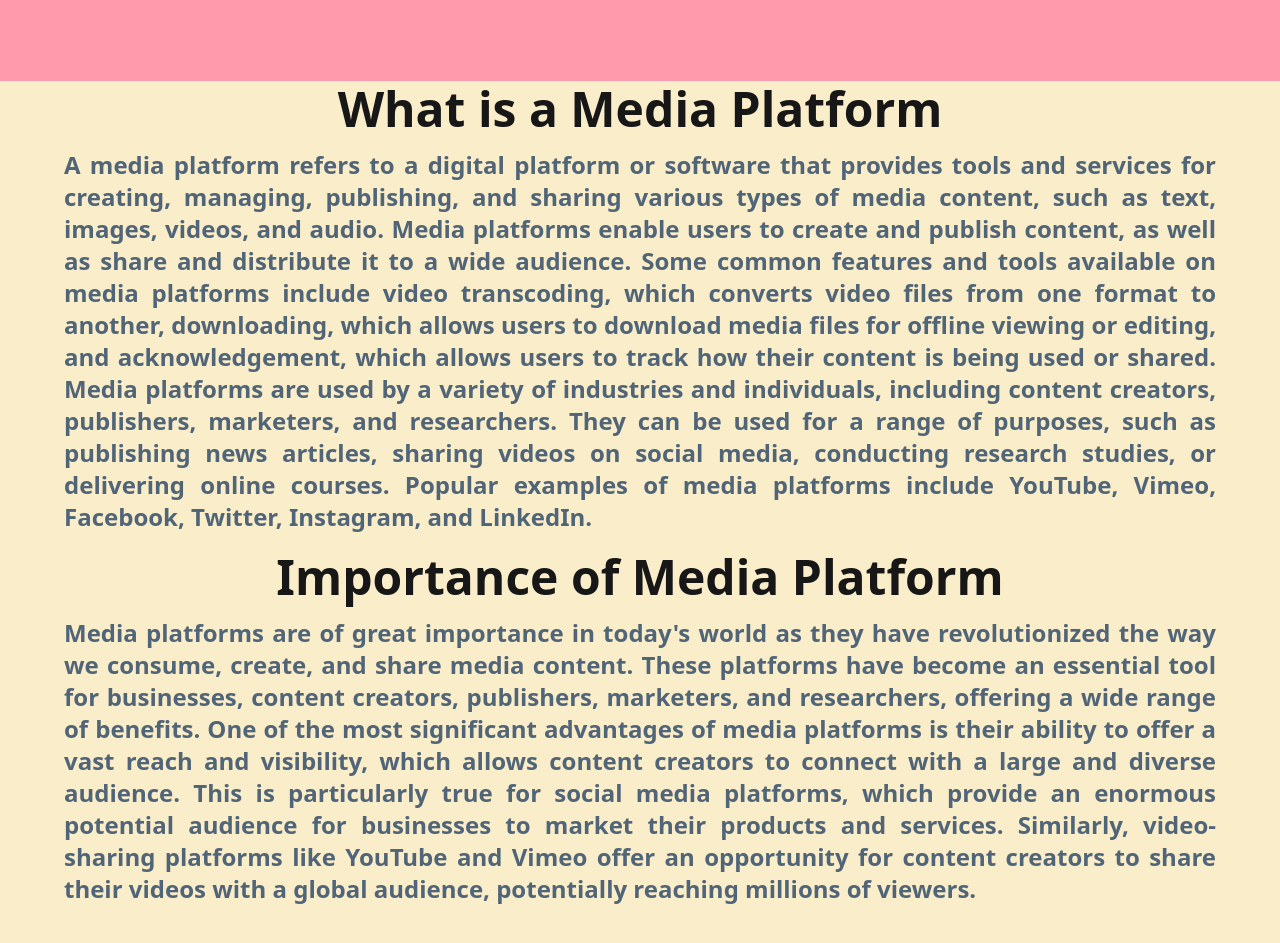
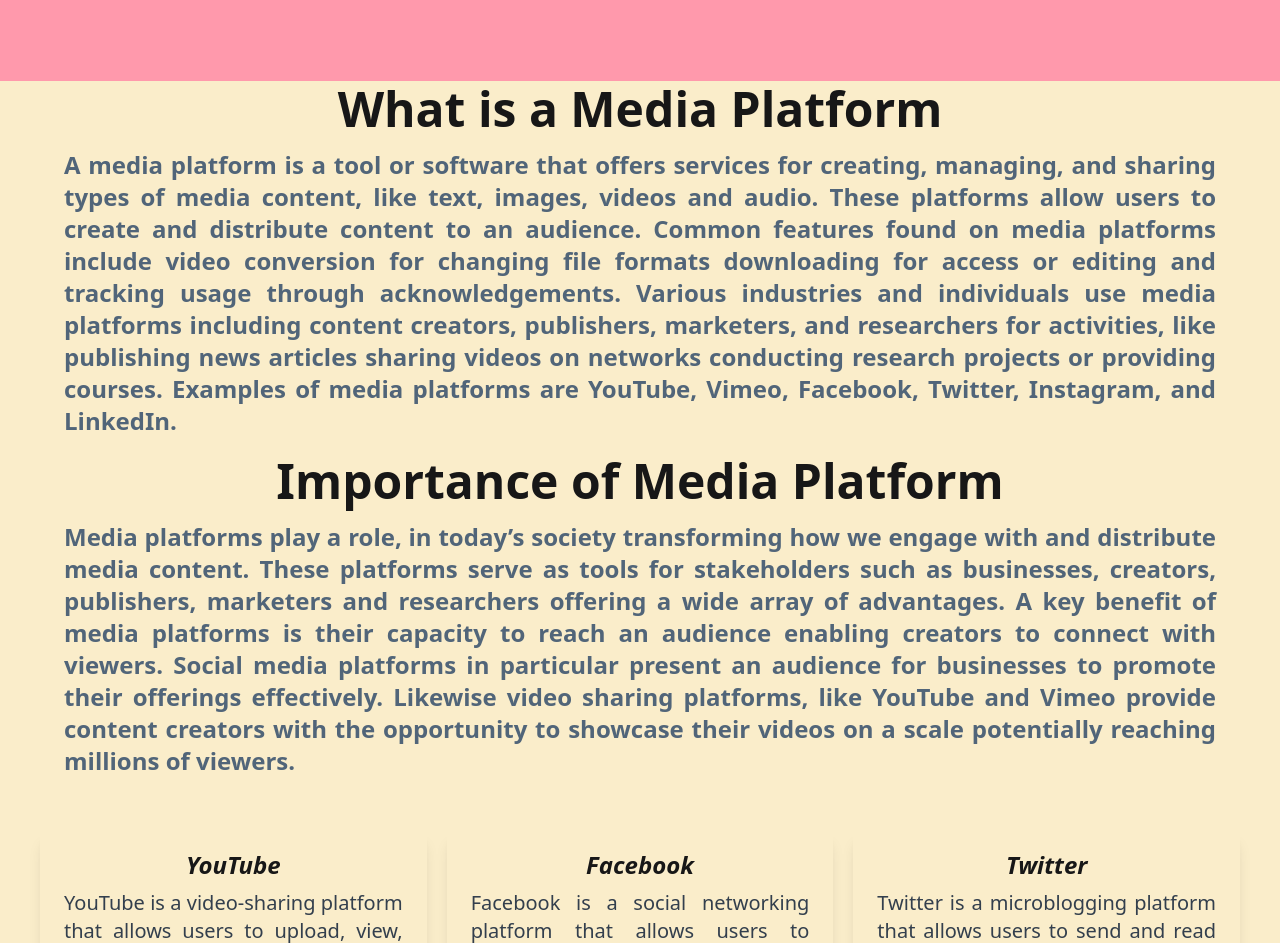
Before and after one commit to yslaa/CSPT1, a website: page Media-Platform.html in a window 1280 px wide. Shown: the part 200-1143 px from the top of the page. Drawn offline with nearby package versions, Linux system fonts and the light colour scheme.

Commit message:
Add video c14

```diff
--- a/Media-Platform.html
+++ b/Media-Platform.html
@@ -74,39 +74,16 @@
       What is a Media Platform
     </h1>
     <h1 class="py-4 px-16 text-justify text-2xl font-semibold text-neutral-600">
-      A media platform refers to a digital platform or software that provides
-      tools and services for creating, managing, publishing, and sharing various
-      types of media content, such as text, images, videos, and audio. Media
-      platforms enable users to create and publish content, as well as share and
-      distribute it to a wide audience. Some common features and tools available
-      on media platforms include video transcoding, which converts video files
-      from one format to another, downloading, which allows users to download
-      media files for offline viewing or editing, and acknowledgement, which
-      allows users to track how their content is being used or shared. Media
-      platforms are used by a variety of industries and individuals, including
-      content creators, publishers, marketers, and researchers. They can be used
-      for a range of purposes, such as publishing news articles, sharing videos
-      on social media, conducting research studies, or delivering online
-      courses. Popular examples of media platforms include YouTube, Vimeo,
-      Facebook, Twitter, Instagram, and LinkedIn.
+      A media platform is a tool or software that offers services for creating, managing, and sharing types of media content, like text, images, videos and audio. These platforms allow users to create and distribute content to an audience. Common features found on media platforms include video conversion for changing file formats downloading for access or editing and tracking usage through acknowledgements. Various industries and individuals use media platforms including content creators, publishers, marketers, and researchers for activities, like publishing news articles sharing videos on networks conducting research projects or providing courses. Examples of media platforms are YouTube, Vimeo, Facebook, Twitter, Instagram, and LinkedIn.
+
     </h1>
 
     <h1 class="text-center text-5xl font-semibold text-neutral-900 pt-1">
       Importance of Media Platform
     </h1>
     <h1 class="py-4 px-16 text-justify text-2xl font-semibold text-neutral-600">
-      Media platforms are of great importance in today's world as they have
-      revolutionized the way we consume, create, and share media content. These
-      platforms have become an essential tool for businesses, content creators,
-      publishers, marketers, and researchers, offering a wide range of benefits.
-      One of the most significant advantages of media platforms is their ability
-      to offer a vast reach and visibility, which allows content creators to
-      connect with a large and diverse audience. This is particularly true for
-      social media platforms, which provide an enormous potential audience for
-      businesses to market their products and services. Similarly, video-sharing
-      platforms like YouTube and Vimeo offer an opportunity for content creators
-      to share their videos with a global audience, potentially reaching
-      millions of viewers.
+      Media platforms play a role, in today’s society transforming how we engage with and distribute media content. These platforms serve as tools for stakeholders such as businesses, creators, publishers, marketers and researchers offering a wide array of advantages. A key benefit of media platforms is their capacity to reach an audience enabling creators to connect with viewers. Social media platforms in particular present an audience for businesses to promote their offerings effectively. Likewise video sharing platforms, like YouTube and Vimeo provide content creators with the opportunity to showcase their videos on a scale potentially reaching millions of viewers.
+
     </h1>
 
     <!-- Cards -->
@@ -311,7 +288,7 @@
 
     <iframe
       class="w-full h-screen block mx-auto pb-3 xxs:px-2 xs:px-6"
-      src="https://www.youtube.com/ /CEsU8As-k4Q"
+      src="https://www.youtube.com/embed/fhW0T_IT08o?si=IqXW4tAl3mnth_8Y"
       title="Media platform"
       allow="accelerometer; autoplay; clipboard-write; encrypted-media; gyroscope; picture-in-picture; web-share"
       allowfullscreen
```
